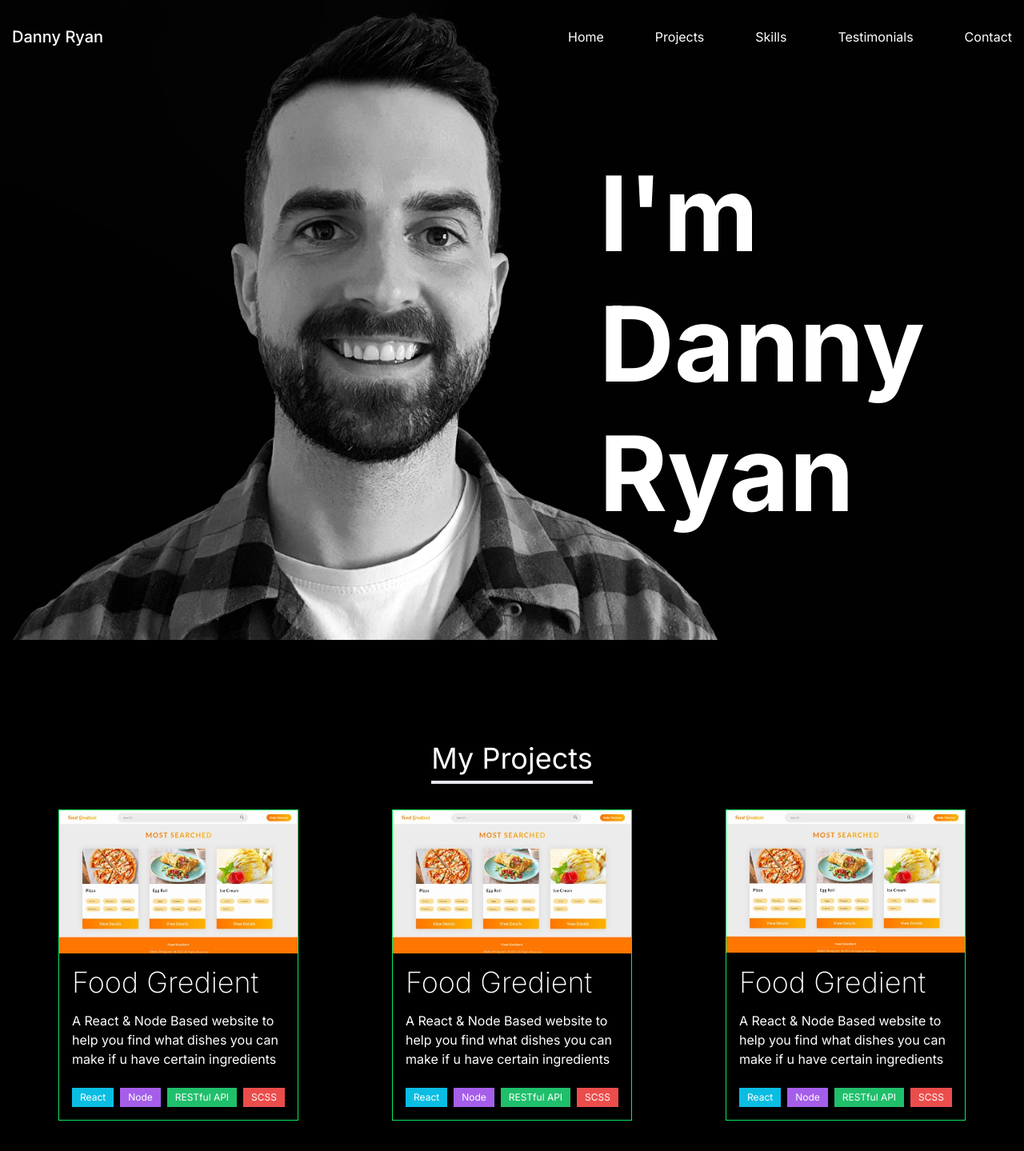
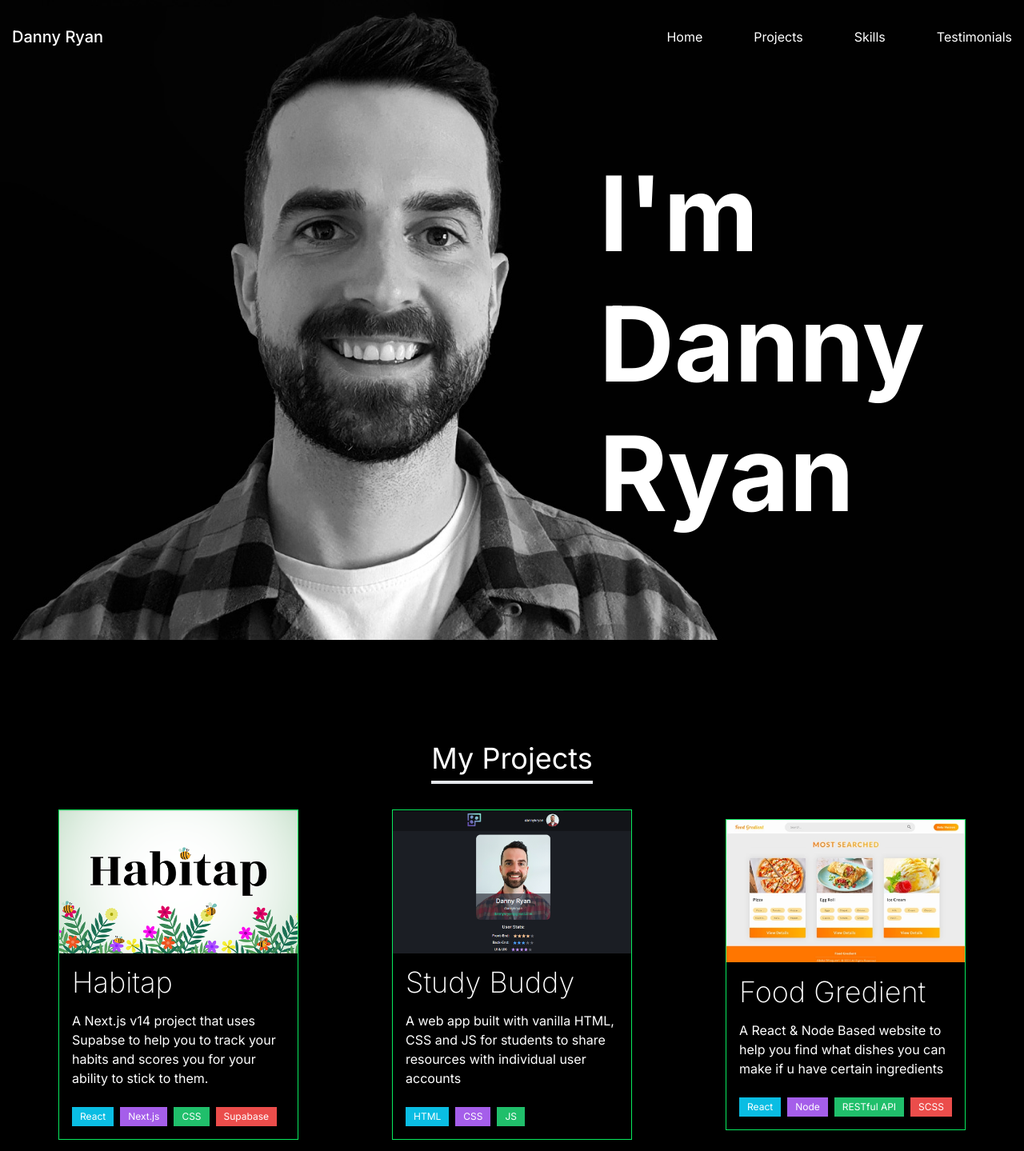
Before and after one commit to dannykryan/dannykryan.com, a Next.js app: page / in a window 1280 px wide. Shown: the top 1439 px of the page at 80% size. Built offline with nearby package versions, Linux system fonts and the light colour scheme.

Commit message:
added section navigation to navbar

```diff
--- a/src/app/page.tsx
+++ b/src/app/page.tsx
@@ -30,7 +30,7 @@ export default function Home() {
       <Projects />
       <Skills />
       <Testimonials />
-      <Contact />
+      {/* <Contact /> */}
     </main>
   )
 }
--- a/src/components/Contact.tsx
+++ b/src/components/Contact.tsx
@@ -4,7 +4,7 @@ import {BsTelephone} from "react-icons/bs"
 
 const Contact = () => {
   return (
-    <div className="pt-32 container">
+    <div id="contact" className="pt-32 container">
       <div className="grid md:grid-cols-2 gap-10">
         <div className="space-y-8">
             <h2 className="text-5xl" data-aos="zoom-in-up">Get in touch</h2>
--- a/src/components/Hero.tsx
+++ b/src/components/Hero.tsx
@@ -5,7 +5,7 @@ const Hero = () => {
   return (
     <div className="bg-[url()] lg:bg-[url(/banner_bg.jpg)] min-h-screen bg-cover">
         <Navbar />
-        <div className="container grid lg:grid-cols-2 h-[calc(100vh-60px)]">
+        <div id="hero" className="container grid lg:grid-cols-2 h-[calc(100vh-60px)]">
             <div className="hidden lg:block"></div>
             <div className="text-[100px] sm:text-[130px] font-bold leading-tight flex justify-center items-center">
                 <div>
--- a/src/components/Navbar.tsx
+++ b/src/components/Navbar.tsx
@@ -1,5 +1,6 @@
 import React from 'react'
 import { AiOutlineMenu } from 'react-icons/ai';
+import Link from 'next/link';
 
 const Navbar = () => {
   return (
@@ -7,11 +8,11 @@ const Navbar = () => {
       <div className="flex justify-between items-center">
         <div className="text-xl font-medium">Danny Ryan</div>
         <ul className="gap-10 lg:gap-16 hidden md:flex">
-            <li className="menuLink">Home</li>
-            <li className="menuLink">Projects</li>
-            <li className="menuLink">Skills</li>
-            <li className="menuLink">Testimonials</li>
-            <li className="menuLink">Contact</li>
+            <Link href="#hero"><li className="menuLink">Home</li></Link>
+            <Link href="#projects"><li className="menuLink">Projects</li></Link>
+            <Link href="#skills"><li className="menuLink">Skills</li></Link>
+            <Link href="#testimonials"><li className="menuLink">Testimonials</li></Link>
+            {/* <Link href="#contact"><li className="menuLink">Contact</li></Link> */}
         </ul>
         <AiOutlineMenu className="md:hidden" size={30} />
       </div>
--- a/src/components/Projects.tsx
+++ b/src/components/Projects.tsx
@@ -5,17 +5,17 @@ import Card from './Card'
 const data = [
     {
       id: 0,
-      title: "Food Gredient",
-      desc: "A React & Node Based website to help you find what dishes you can make if u have certain ingredients",
-      img: "/foodgredient.webp",
-      tags: ["React", "Node", "RESTful API", "SCSS"],
+      title: "Habitap",
+      desc: "A Next.js v14 project that uses Supabse to help you to track your habits and scores you for your ability to stick to them.",
+      img: "/habitap-bg.png",
+      tags: ["React", "Next.js", "CSS", "Supabase"],
     },
     {
       id: 1,
-      title: "Food Gredient",
-      desc: "A React & Node Based website to help you find what dishes you can make if u have certain ingredients",
-      img: "/foodgredient.webp",
-      tags: ["React", "Node", "RESTful API", "SCSS"],
+      title: "Study Buddy",
+      desc: "A web app built with vanilla HTML, CSS and JS for students to share resources with individual user accounts",
+      img: "/studybuddy-bg.png",
+      tags: ["HTML", "CSS", "JS"],
     },
     {
       id: 2,
@@ -31,25 +31,11 @@ const data = [
       img: "/foodgredient.webp",
       tags: ["React", "Node", "RESTful API", "SCSS"],
     },
-    {
-      id: 4,
-      title: "Food Gredient",
-      desc: "A React & Node Based website to help you find what dishes you can make if u have certain ingredients",
-      img: "/foodgredient.webp",
-      tags: ["React", "Node", "RESTful API", "SCSS"],
-    },
-    {
-      id: 5,
-      title: "Food Gredient",
-      desc: "A React & Node Based website to help you find what dishes you can make if u have certain ingredients",
-      img: "/foodgredient.webp",
-      tags: ["React", "Node", "RESTful API", "SCSS"],
-    },
   ];
 
 const Projects = () => {
   return (
-    <div className="container pt-32">
+    <div id="projects" className="container pt-32">
       <Heading title="My Projects"/>
       <div className="grid gap-10 xl:gap-0 xl:gap-y-10 md:grid-cols-2 lg:grid-cols-3 place-items-center">
         {data.map((el) => (
--- a/src/components/Skills.tsx
+++ b/src/components/Skills.tsx
@@ -2,7 +2,7 @@ import React from 'react'
 
 const Skills = () => {
   return (
-    <div className="container pt-32">
+    <div id="skills" className="container pt-32">
       <div className="grid md:grid-cols-2 gap-20 items-center">
         <div data-aos="zoom-in-up">
             <h2 className="text-4xl md:text-5xl">Technologies I work with</h2>
--- a/src/components/Testimonials.tsx
+++ b/src/components/Testimonials.tsx
@@ -12,9 +12,8 @@ const testimonialData = [
     },
     {
       companyName: "School of Code",
-      desc: `"I have had the pleasure working on a project with Danny at the SOC. Our week collaborating on a project centred around databases was truly one of my favourites. Danny's guidance and mentorship had a profound impact on my learning journey, consistently urging me to challenge myself and step out of my comfort zone.
-      Danny's encouragement and insights created an environment that fostered growth and exploration. His mentorship style not only facilitated a successful project but also inspired me to approach challenges with confidence. I'm grateful for the knowledge and skills I gained during this collaboration.
-      Thank you, Danny, for a fantastic week of learning and pushing boundaries together!"`,
+      desc: `"Danny's guidance and mentorship had a profound impact on my learning journey, consistently urging me to challenge myself and step out of my comfort zone.
+      Danny's encouragement and insights created an environment that fostered growth and exploration. His mentorship style not only facilitated a successful project but also inspired me to approach challenges with confidence. I'm grateful for the knowledge and skills I gained during this collaboration."`,
       img: "/Alexandra-Nasonova-profile.jpg",
       name: "Alexandra Nasonova",
       designation: "Fellow Bootcamper",
@@ -23,7 +22,7 @@ const testimonialData = [
 
 const Testimonials = () => {
   return (
-    <div className="contiainer pt-32">
+    <div id="testimonials" className="contiainer pt-32">
       <Heading title="Testimonials"/>
       <div className="grid md:grid-cols-2  lg:grid-cols-2 gap-8">
         {testimonialData.map((item, index) => (
```
Also changed, not shown: public/habitap-bg.png (added), public/studybuddy-bg.png (added).
